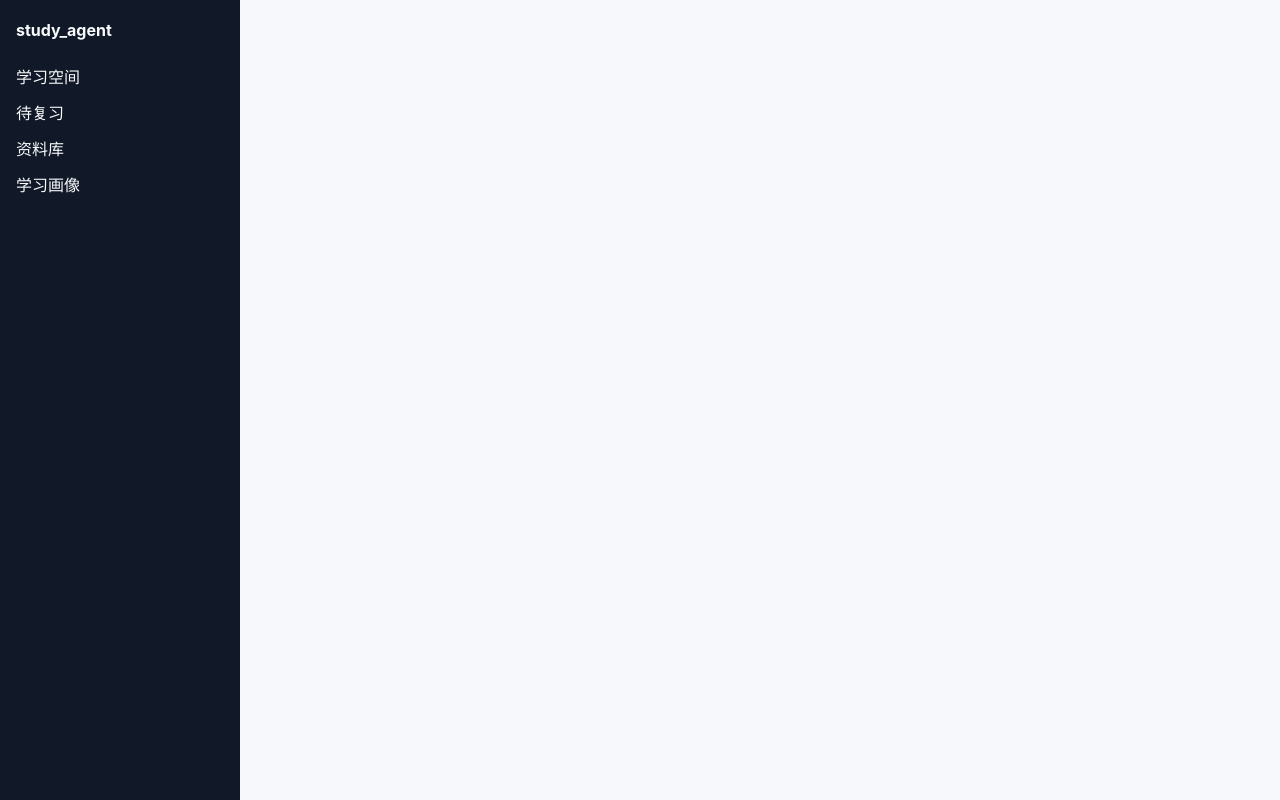
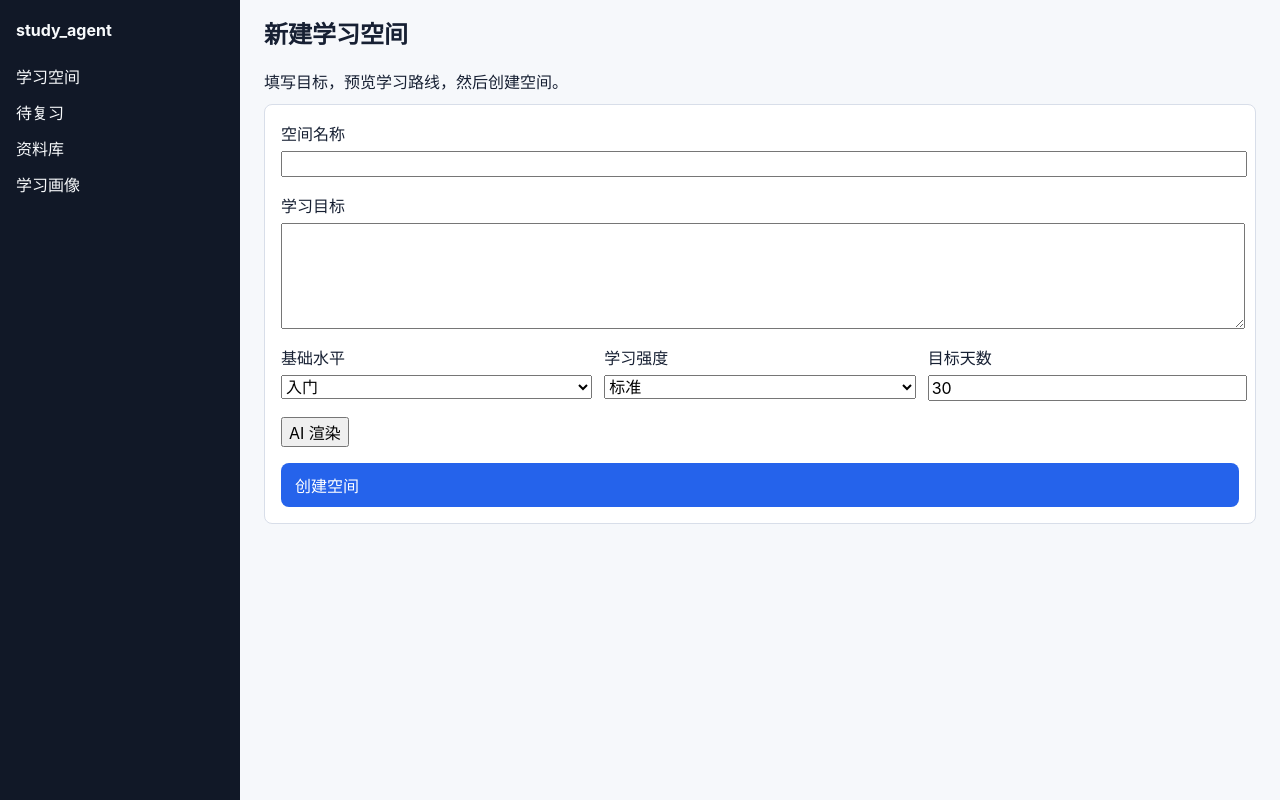
Before and after one commit to hxy-2024/study_agent, a Nuxt app in the folder apps/web/: page /spaces/new in a window 1280 px wide. Built offline with nearby package versions, Linux system fonts and the light colour scheme.

Commit message:
feat(web): add study space creation flow

```diff
--- a/apps/web/package.json
+++ b/apps/web/package.json
@@ -16,7 +16,9 @@
     "vue": "^3.5.0"
   },
   "devDependencies": {
+    "@vue/test-utils": "^2.4.0",
     "@vitejs/plugin-vue": "^5.2.0",
+    "happy-dom": "^15.11.0",
     "typescript": "^5.7.0",
     "vitest": "^2.1.0",
     "vue-tsc": "^2.1.0"
--- /dev/null
+++ b/apps/web/pages/spaces/[id]/index.vue
@@ -0,0 +1,18 @@
+<script setup lang="ts">
+const route = useRoute()
+</script>
+
+<template>
+  <section>
+    <div class="topbar">
+      <div>
+        <h1>学习空间</h1>
+        <p>空间 ID：{{ route.params.id }}</p>
+      </div>
+    </div>
+    <div class="card">
+      <h2>学习路线</h2>
+      <p>下一阶段计划会在这里接入章节、资料库、RAG 和会话学习页。</p>
+    </div>
+  </section>
+</template>
--- /dev/null
+++ b/apps/web/pages/spaces/new.vue
@@ -0,0 +1,133 @@
+<script setup lang="ts">
+import { reactive, ref } from 'vue'
+
+const form = reactive({
+  name: '',
+  goal: '',
+  level: 'beginner',
+  intensity: 'normal',
+  target_days: 30
+})
+
+const routeOutline = ref<Array<{ order: number; title: string; description: string; estimated_days: number }>>([])
+const submitting = ref(false)
+const errorMessage = ref('')
+
+function renderDraftRoute() {
+  const first = Math.max(1, Math.floor(form.target_days / 4))
+  const second = Math.max(1, Math.floor(form.target_days / 2))
+  const third = Math.max(1, form.target_days - first - second)
+  routeOutline.value = [
+    {
+      order: 1,
+      title: '学习目标梳理',
+      description: `明确 ${form.goal || '当前目标'} 的学习范围、已有基础和完成标准。`,
+      estimated_days: first
+    },
+    {
+      order: 2,
+      title: '核心概念学习',
+      description: '围绕资料和目标拆解关键概念，建立基础知识结构。',
+      estimated_days: second
+    },
+    {
+      order: 3,
+      title: '综合复习与测评',
+      description: '通过小测、错题和复习卡片检查掌握情况。',
+      estimated_days: third
+    }
+  ]
+}
+
+async function createSpace() {
+  const config = useRuntimeConfig()
+  const router = useRouter()
+  submitting.value = true
+  errorMessage.value = ''
+  try {
+    const created = await $fetch<{ id: string }>(`${config.public.apiBaseUrl}/study-spaces`, {
+      method: 'POST',
+      body: {
+        tenant_id: '00000000-0000-0000-0000-000000000001',
+        owner_user_id: '00000000-0000-0000-0000-000000000002',
+        ...form
+      }
+    })
+    await router.push(`/spaces/${created.id}`)
+  } catch (error) {
+    errorMessage.value = error instanceof Error ? error.message : '创建学习空间失败'
+  } finally {
+    submitting.value = false
+  }
+}
+</script>
+
+<template>
+  <section>
+    <div class="topbar">
+      <div>
+        <h1>新建学习空间</h1>
+        <p>填写目标，预览学习路线，然后创建空间。</p>
+      </div>
+    </div>
+
+    <form class="card" style="display: grid; gap: 16px;" @submit.prevent="createSpace">
+      <label>
+        空间名称
+        <input v-model="form.name" required maxlength="160" style="display: block; width: 100%; margin-top: 6px;">
+      </label>
+      <label>
+        学习目标
+        <textarea v-model="form.goal" required rows="5" style="display: block; width: 100%; margin-top: 6px;" />
+      </label>
+      <div style="display: grid; grid-template-columns: repeat(3, 1fr); gap: 12px;">
+        <label>
+          基础水平
+          <select v-model="form.level" style="display: block; width: 100%; margin-top: 6px;">
+            <option value="beginner">入门</option>
+            <option value="intermediate">有基础</option>
+            <option value="advanced">进阶</option>
+          </select>
+        </label>
+        <label>
+          学习强度
+          <select v-model="form.intensity" style="display: block; width: 100%; margin-top: 6px;">
+            <option value="light">轻量</option>
+            <option value="normal">标准</option>
+            <option value="intensive">强化</option>
+          </select>
+        </label>
+        <label>
+          目标天数
+          <input
+            v-model.number="form.target_days"
+            type="number"
+            min="1"
+            max="365"
+            style="display: block; width: 100%; margin-top: 6px;"
+          >
+        </label>
+      </div>
+
+      <div>
+        <button type="button" @click="renderDraftRoute">AI 渲染</button>
+      </div>
+
+      <div v-if="routeOutline.length" class="card">
+        <h2>路线预览</h2>
+        <ol>
+          <li v-for="chapter in routeOutline" :key="chapter.order">
+            <strong>{{ chapter.title }}</strong>
+            <p>{{ chapter.description }}</p>
+            <small>{{ chapter.estimated_days }} 天</small>
+          </li>
+        </ol>
+      </div>
+
+      <p v-if="errorMessage" style="color: #dc2626;">{{ errorMessage }}</p>
+      <button class="primary-button" type="submit" :disabled="submitting">
+        {{ submitting ? '创建中...' : '创建空间' }}
+      </button>
+    </form>
+  </section>
+</template>
```
Also changed, not shown: apps/web/vitest.config.ts (added, +9 -0 lines), 2 other files (tests, documents, lock files or other folders).
